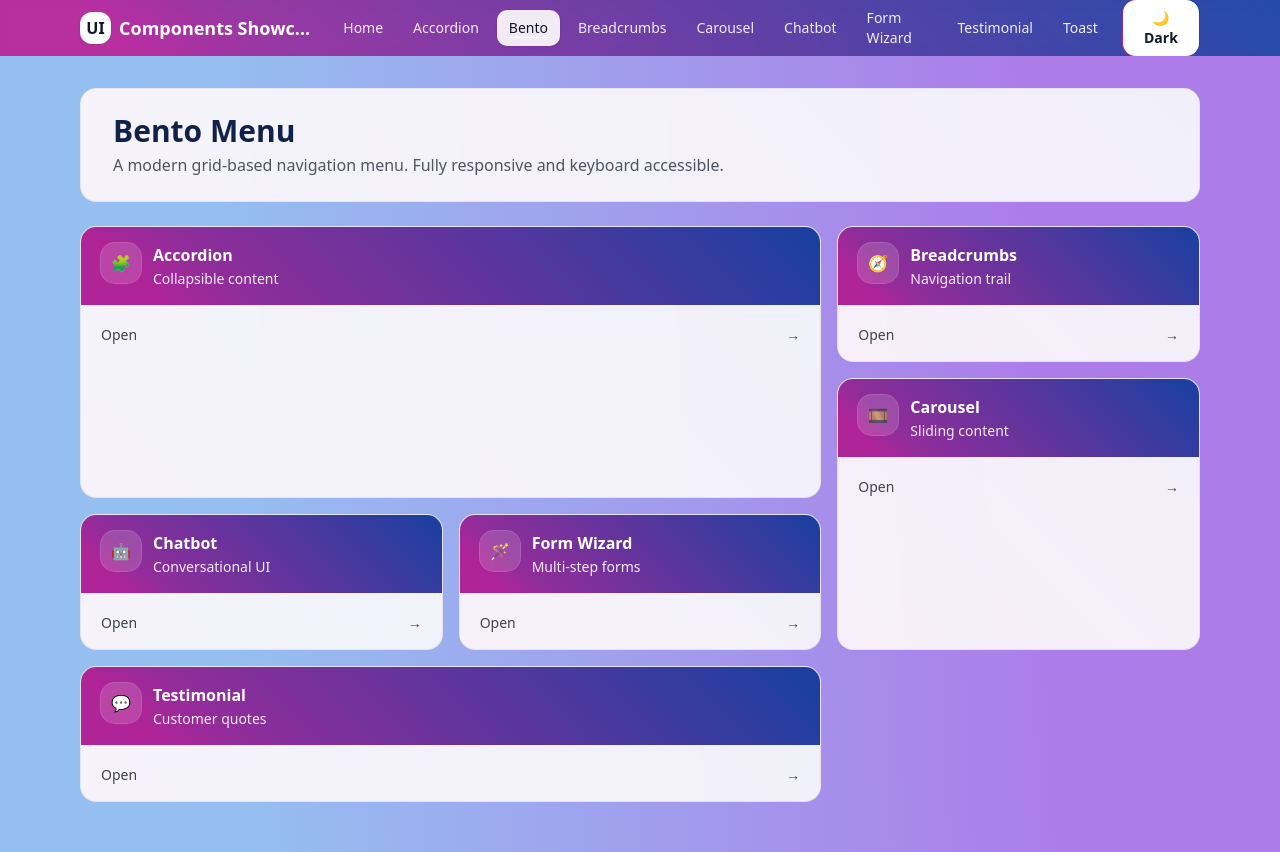
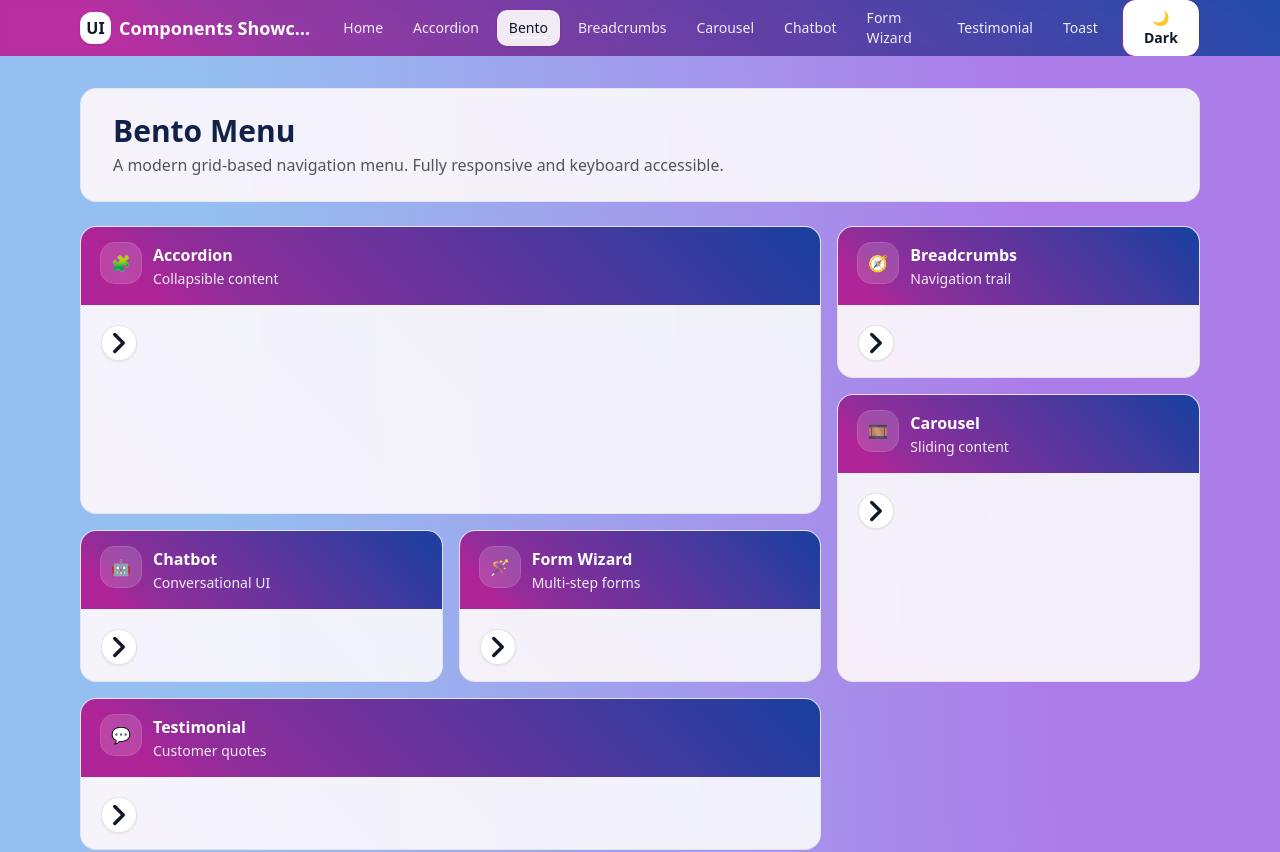
Before and after one commit to kavia-common/ui-components-showcase-3705-3714, a React (Create React App) app in the folder frontend_react_app/: page /bentomenu in a window 1280 px wide. Shown: the top 852 px of the page. Built offline with nearby package versions, Linux system fonts and the light colour scheme.

Commit message:
Checkpoint 57 - cgb1804199

```diff
--- a/frontend_react_app/src/components/ui/BentoMenu.jsx
+++ b/frontend_react_app/src/components/ui/BentoMenu.jsx
@@ -50,14 +50,74 @@ export default function BentoMenu({ items = [], className = "" }) {
     </div>
   );
 
+  // Replace "Open" label with an accessible chevron icon control aligned to the right
   const Body = ({ item }) => (
     <div className="px-5 py-4">
       <div className="mt-1 flex items-center justify-between text-sm text-text/80">
-        <span>Open</span>
-        <span aria-hidden="true" className="transition group-hover:translate-x-0.5">→</span>
+        <span className="sr-only">Open</span>
+        <ChevronAction
+          ariaLabel={item.ariaLabel || `Open ${item.title}`}
+          onClick={item.onClick}
+          isInteractive={!!item.onClick && !item.href}
+        />
       </div>
     </div>
   );
+
+  // Inline chevron icon; interactive if onClick is provided on a button tile
+  function ChevronAction({ ariaLabel, onClick, isInteractive }) {
+    const baseIcon =
+      "inline-flex h-9 w-9 items-center justify-center rounded-full transition shadow-[0_1px_2px_rgba(0,0,0,0.08)]";
+    const interactiveFocus =
+      "focus:outline-none focus-visible:ring-2 focus-visible:ring-primary/40";
+    const nonInteractiveStyle = "cursor-default";
+    // On light surface keep contrast high; in gradient headers we used text-white, but here body is light.
+    const surfaceStyle = "bg-white hover:bg-white/90 border border-black/10 text-text";
+
+    if (isInteractive) {
+      return (
+        <button
+          type="button"
+          className={[baseIcon, interactiveFocus, surfaceStyle].join(" ")}
+          aria-label={ariaLabel}
+          onClick={(e) => {
+            // Keep behavior consistent with previous Open button; stop bubbling to avoid duplicate navigation if needed
+            e.stopPropagation?.();
+            onClick?.(e);
+          }}
+        >
+          <ChevronRightSvg ariaHidden />
+        </button>
+      );
+    }
+
+    // Non-interactive variant (when using href wrapper): keep as decorative span; a11y is handled by outer link/button
+    return (
+      <span className={[baseIcon, nonInteractiveStyle, surfaceStyle].join(" ")} aria-hidden="true">
+        <ChevronRightSvg ariaHidden />
+      </span>
+    );
+  }
+
+  function ChevronRightSvg({ ariaHidden = false }) {
+    return (
+      <svg
+        className="h-4.5 w-4.5"
+        viewBox="0 0 24 24"
+        role="presentation"
+        aria-hidden={ariaHidden ? "true" : undefined}
+      >
+        <path
+          d="M9 6l6 6-6 6"
+          fill="none"
+          stroke="currentColor"
+          strokeWidth="2.4"
+          strokeLinecap="round"
+          strokeLinejoin="round"
+        />
+      </svg>
+    );
+  }
 
   // Render anchor or button preserving layout/hover behaviors
   const TileInner = ({ item }) => (
```
Also changed, not shown: 2 other files (tests, documents, lock files or other folders).
